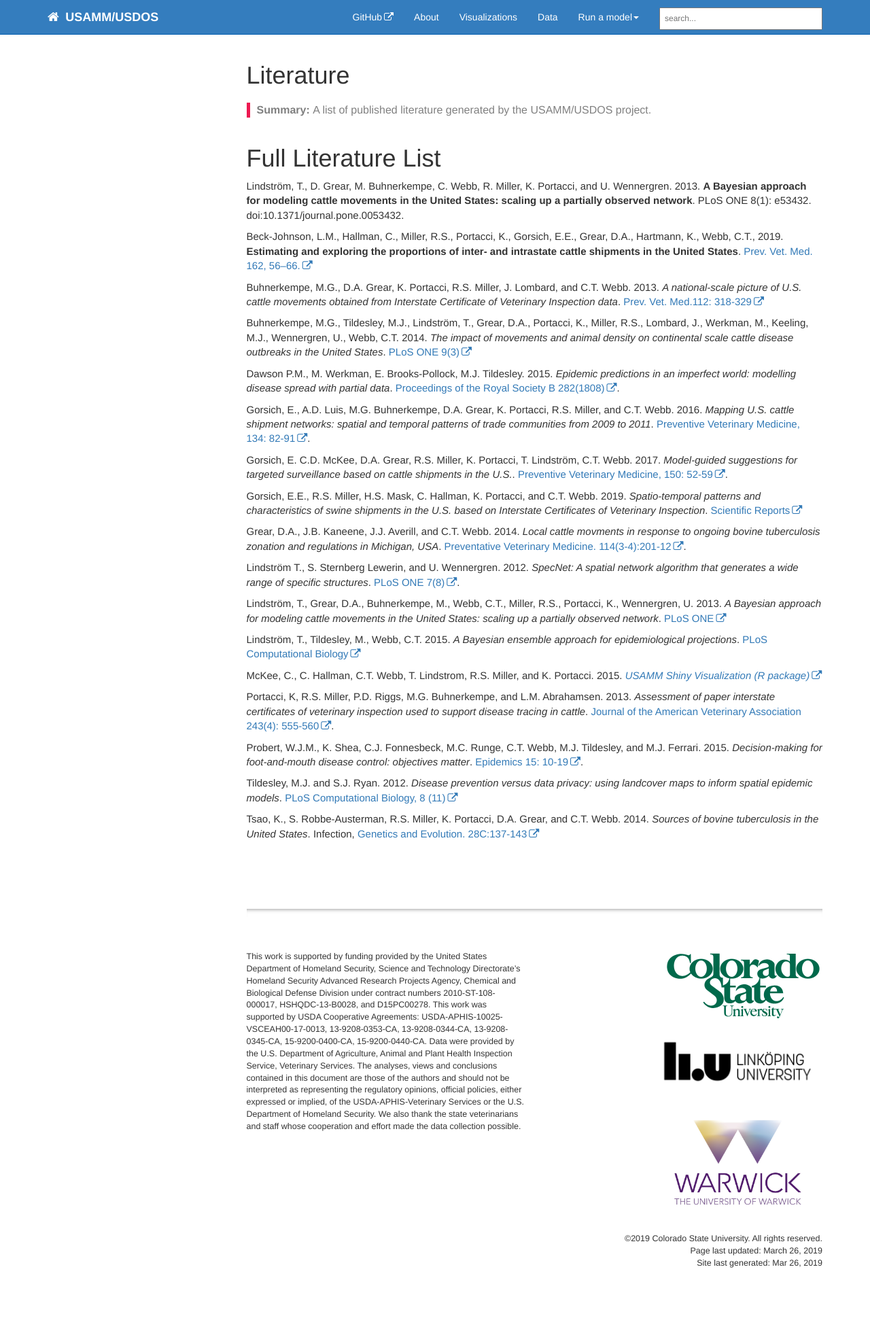
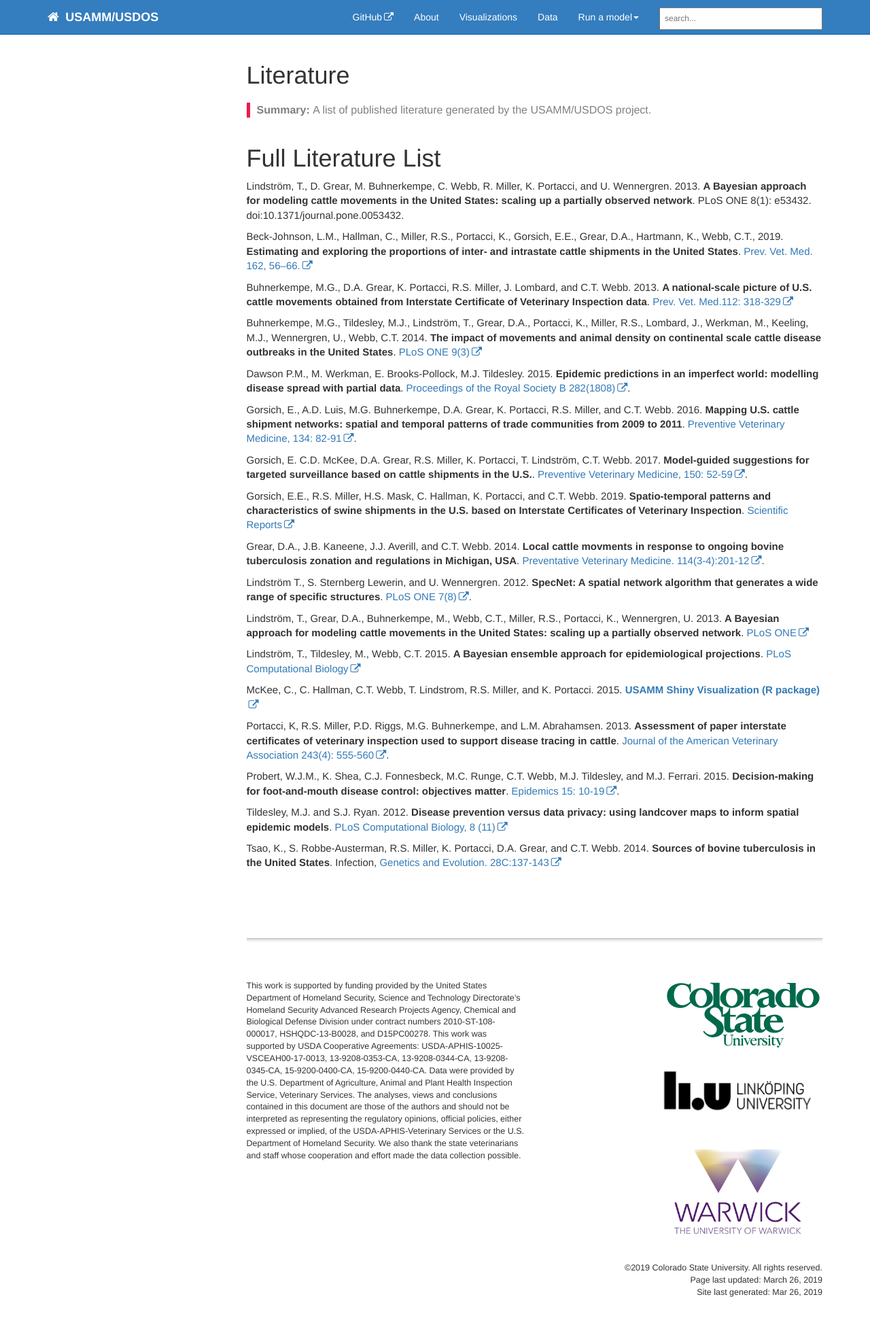
Before and after one commit to webblabb/usammusdos, a Jekyll site: the page built from pages/literature.md, in a window 1280 px wide. Shown: the whole page at 68% size. Built offline with Jekyll 4.4.1, drawn with Linux system fonts in a browser that asks for light colours; nearby versions of some CDN libraries; comment, search, counter and statistics services are not loaded; before the commit the page ends 1918 px from its top, so only the background shows below that.

Commit message:
Update literature.md

```diff
--- a/pages/literature.md
+++ b/pages/literature.md
@@ -14,32 +14,32 @@ Lindström, T., D. Grear, M. Buhnerkempe, C. Webb, R. Miller, K. Portacci, and U
 
 Beck-Johnson, L.M., Hallman, C., Miller, R.S., Portacci, K., Gorsich, E.E., Grear, D.A., Hartmann, K., Webb, C.T., 2019. **Estimating and exploring the proportions of inter- and intrastate cattle shipments in the United States**. [Prev. Vet. Med. 162, 56–66.](https://doi.org/10.1016/j.prevetmed.2018.11.002)
 
-Buhnerkempe, M.G., D.A. Grear, K. Portacci, R.S. Miller, J. Lombard, and C.T. Webb. 2013. *A national-scale picture of U.S. cattle movements obtained from Interstate Certificate of Veterinary Inspection data*. [Prev. Vet. Med.112: 318-329](https://doi.org/10.1016/j.prevetmed.2013.08.002)
+Buhnerkempe, M.G., D.A. Grear, K. Portacci, R.S. Miller, J. Lombard, and C.T. Webb. 2013. **A national-scale picture of U.S. cattle movements obtained from Interstate Certificate of Veterinary Inspection data**. [Prev. Vet. Med.112: 318-329](https://doi.org/10.1016/j.prevetmed.2013.08.002)
 
-Buhnerkempe, M.G., Tildesley, M.J., Lindström, T., Grear, D.A., Portacci, K., Miller, R.S., Lombard, J., Werkman, M., Keeling, M.J., Wennergren, U., Webb, C.T. 2014. *The impact of movements and animal density on continental scale cattle disease outbreaks in the United States*. [PLoS ONE 9(3)](https://doi.org/10.1371/journal.pone.0091724)
+Buhnerkempe, M.G., Tildesley, M.J., Lindström, T., Grear, D.A., Portacci, K., Miller, R.S., Lombard, J., Werkman, M., Keeling, M.J., Wennergren, U., Webb, C.T. 2014. **The impact of movements and animal density on continental scale cattle disease outbreaks in the United States**. [PLoS ONE 9(3)](https://doi.org/10.1371/journal.pone.0091724)
 
-Dawson P.M., M. Werkman, E. Brooks-Pollock, M.J. Tildesley. 2015. *Epidemic predictions in an imperfect world: modelling disease spread with partial data*. [Proceedings of the Royal Society B 282(1808)](https://doi.org/10.1098/rspb.2015.0205).
+Dawson P.M., M. Werkman, E. Brooks-Pollock, M.J. Tildesley. 2015. **Epidemic predictions in an imperfect world: modelling disease spread with partial data**. [Proceedings of the Royal Society B 282(1808)](https://doi.org/10.1098/rspb.2015.0205).
 
-Gorsich, E., A.D. Luis, M.G. Buhnerkempe, D.A. Grear, K. Portacci, R.S. Miller, and C.T. Webb. 2016. *Mapping U.S. cattle shipment networks: spatial and temporal patterns of trade communities from 2009 to 2011*. [Preventive Veterinary Medicine, 134: 82-91](https://doi.org/10.1016/j.prevetmed.2016.09.023).
+Gorsich, E., A.D. Luis, M.G. Buhnerkempe, D.A. Grear, K. Portacci, R.S. Miller, and C.T. Webb. 2016. **Mapping U.S. cattle shipment networks: spatial and temporal patterns of trade communities from 2009 to 2011**. [Preventive Veterinary Medicine, 134: 82-91](https://doi.org/10.1016/j.prevetmed.2016.09.023).
 
-Gorsich, E. C.D. McKee, D.A. Grear, R.S. Miller, K. Portacci, T. Lindström, C.T. Webb. 2017. *Model-guided suggestions for targeted surveillance based on cattle shipments in the U.S.*. [Preventive Veterinary Medicine, 150: 52-59](https://doi.org/10.1016/j.prevetmed.2017.12.004).
+Gorsich, E. C.D. McKee, D.A. Grear, R.S. Miller, K. Portacci, T. Lindström, C.T. Webb. 2017. **Model-guided suggestions for targeted surveillance based on cattle shipments in the U.S.**. [Preventive Veterinary Medicine, 150: 52-59](https://doi.org/10.1016/j.prevetmed.2017.12.004).
 
-Gorsich, E.E., R.S. Miller, H.S. Mask, C. Hallman, K. Portacci, and C.T. Webb. 2019. *Spatio-temporal patterns and characteristics of swine shipments in the U.S. based on Interstate Certificates of Veterinary Inspection*. [Scientific Reports](https://doi.org/10.1038/s41598-019-40556-z)
+Gorsich, E.E., R.S. Miller, H.S. Mask, C. Hallman, K. Portacci, and C.T. Webb. 2019. **Spatio-temporal patterns and characteristics of swine shipments in the U.S. based on Interstate Certificates of Veterinary Inspection**. [Scientific Reports](https://doi.org/10.1038/s41598-019-40556-z)
 
-Grear, D.A., J.B. Kaneene, J.J. Averill, and C.T. Webb. 2014. *Local cattle movments in response to ongoing bovine tuberculosis zonation and regulations in Michigan, USA*. [Preventative Veterinary Medicine. 114(3-4):201-12](https://doi.org/10.1016/j.prevetmed.2014.03.008).
+Grear, D.A., J.B. Kaneene, J.J. Averill, and C.T. Webb. 2014. **Local cattle movments in response to ongoing bovine tuberculosis zonation and regulations in Michigan, USA**. [Preventative Veterinary Medicine. 114(3-4):201-12](https://doi.org/10.1016/j.prevetmed.2014.03.008).
 
-Lindström T., S. Sternberg Lewerin, and U. Wennergren. 2012. *SpecNet: A spatial network algorithm that generates a wide range of specific structures*. [PLoS ONE 7(8)](https://doi.org/10.1371/journal.pone.0042679).
+Lindström T., S. Sternberg Lewerin, and U. Wennergren. 2012. **SpecNet: A spatial network algorithm that generates a wide range of specific structures**. [PLoS ONE 7(8)](https://doi.org/10.1371/journal.pone.0042679).
 
-Lindström, T., Grear, D.A., Buhnerkempe, M., Webb, C.T., Miller, R.S., Portacci, K., Wennergren, U. 2013. *A Bayesian approach for modeling cattle movements in the United States: scaling up a partially observed network*. [PLoS ONE](https://doi.org/10.1371/journal.pone.0053432)
+Lindström, T., Grear, D.A., Buhnerkempe, M., Webb, C.T., Miller, R.S., Portacci, K., Wennergren, U. 2013. **A Bayesian approach for modeling cattle movements in the United States: scaling up a partially observed network**. [PLoS ONE](https://doi.org/10.1371/journal.pone.0053432)
 
-Lindström, T., Tildesley, M., Webb, C.T. 2015. *A Bayesian ensemble approach for epidemiological projections*. [PLoS Computational Biology](https://doi.org/10.1371/journal.pcbi.1004187)
+Lindström, T., Tildesley, M., Webb, C.T. 2015. **A Bayesian ensemble approach for epidemiological projections**. [PLoS Computational Biology](https://doi.org/10.1371/journal.pcbi.1004187)
 
-McKee, C., C. Hallman, C.T. Webb, T. Lindstrom, R.S. Miller, and K. Portacci. 2015. [*USAMM Shiny Visualization (R package)*](https://usamm-gen-net.shinyapps.io/usamm-gen-net/)
+McKee, C., C. Hallman, C.T. Webb, T. Lindstrom, R.S. Miller, and K. Portacci. 2015. [**USAMM Shiny Visualization (R package)**](https://usamm-gen-net.shinyapps.io/usamm-gen-net/)
 
-Portacci, K, R.S. Miller, P.D. Riggs, M.G. Buhnerkempe, and L.M. Abrahamsen. 2013. *Assessment of paper interstate certificates of veterinary inspection used to support disease tracing in cattle*. [Journal of the American Veterinary Association 243(4): 555-560](https://doi.org/10.2460/javma.243.4.555).
+Portacci, K, R.S. Miller, P.D. Riggs, M.G. Buhnerkempe, and L.M. Abrahamsen. 2013. **Assessment of paper interstate certificates of veterinary inspection used to support disease tracing in cattle**. [Journal of the American Veterinary Association 243(4): 555-560](https://doi.org/10.2460/javma.243.4.555).
 
-Probert, W.J.M., K. Shea, C.J. Fonnesbeck, M.C. Runge, C.T. Webb, M.J. Tildesley, and M.J. Ferrari. 2015. *Decision-making for foot-and-mouth disease control: objectives matter*. [Epidemics 15: 10-19](https://doi.org/10.1016/j.epidem.2015.11.002).
+Probert, W.J.M., K. Shea, C.J. Fonnesbeck, M.C. Runge, C.T. Webb, M.J. Tildesley, and M.J. Ferrari. 2015. **Decision-making for foot-and-mouth disease control: objectives matter**. [Epidemics 15: 10-19](https://doi.org/10.1016/j.epidem.2015.11.002).
 
-Tildesley, M.J. and S.J. Ryan. 2012. *Disease prevention versus data privacy: using landcover maps to inform spatial epidemic models*. [PLoS Computational Biology, 8 (11)](https://doi.org/10.1371/journal.pcbi.1002723)
+Tildesley, M.J. and S.J. Ryan. 2012. **Disease prevention versus data privacy: using landcover maps to inform spatial epidemic models**. [PLoS Computational Biology, 8 (11)](https://doi.org/10.1371/journal.pcbi.1002723)
 
-Tsao, K., S. Robbe-Austerman, R.S. Miller, K. Portacci, D.A. Grear, and C.T. Webb. 2014. *Sources of bovine tuberculosis in the United States*. Infection, [Genetics and Evolution. 28C:137-143](https://doi.org/10.1016/j.meegid.2014.09.025)
+Tsao, K., S. Robbe-Austerman, R.S. Miller, K. Portacci, D.A. Grear, and C.T. Webb. 2014. **Sources of bovine tuberculosis in the United States**. Infection, [Genetics and Evolution. 28C:137-143](https://doi.org/10.1016/j.meegid.2014.09.025)
```
